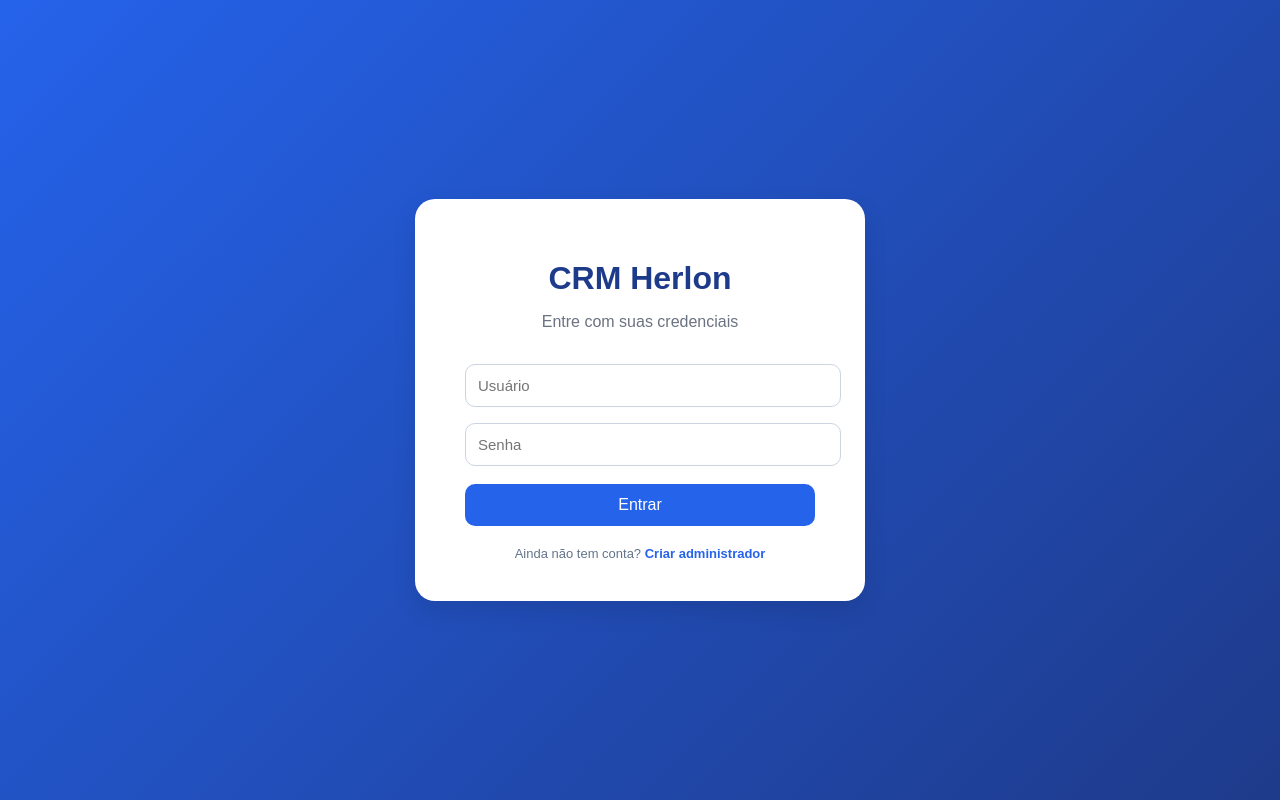
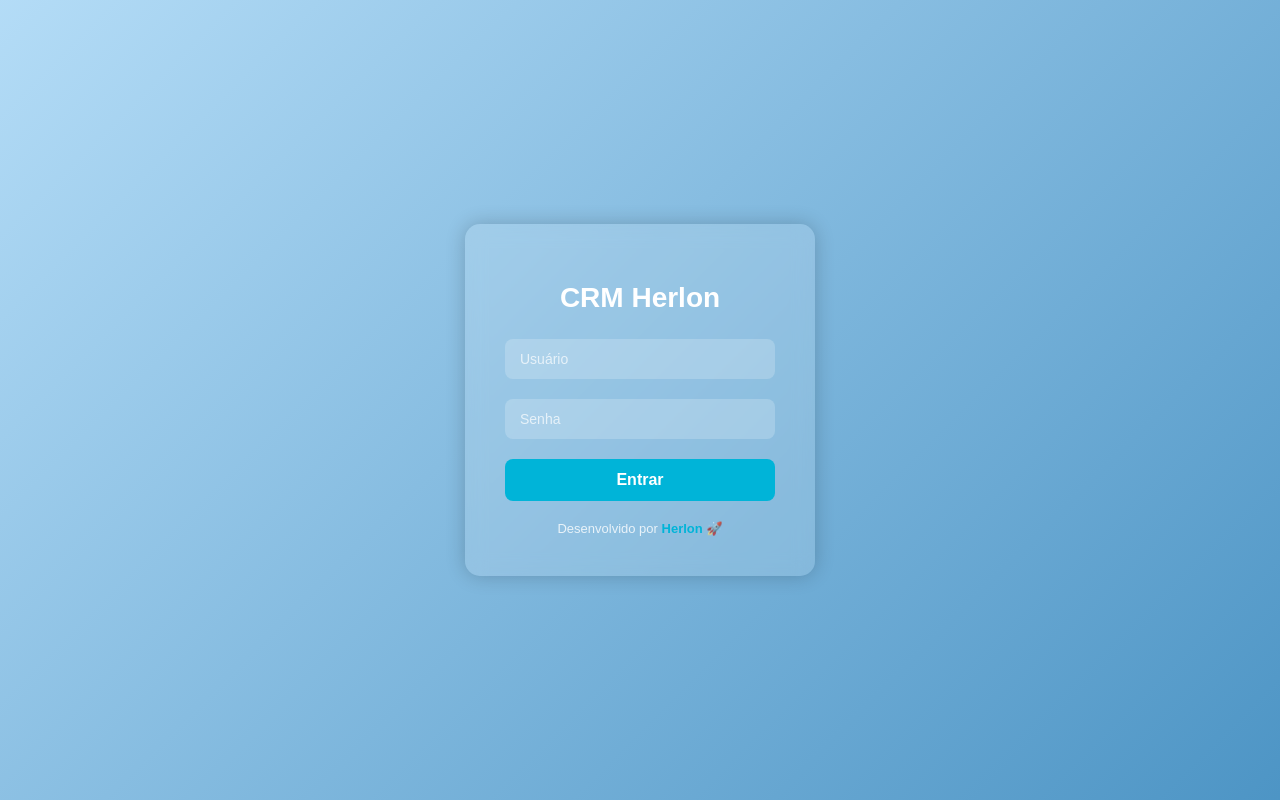
Before and after one commit to herlon878-eng/crm-herlon, a Flask app: template templates/login.html in a window 1280 px wide. Run offline with Flask 3, Linux system fonts and the light colour scheme; the template is opened without the code that fills it, so the values that code supplies are empty.

Commit message:
Update login.html

```diff
--- a/templates/login.html
+++ b/templates/login.html
@@ -1,112 +1,115 @@
 <!DOCTYPE html>
-<html lang="pt-br">
+<html lang="pt-BR">
 <head>
   <meta charset="UTF-8">
   <meta name="viewport" content="width=device-width, initial-scale=1.0">
-    <title>Login | CRM Herlon</title>
+  <title>Login - CRM Herlon</title>
   <style>
+    * {
+      box-sizing: border-box;
+      font-family: 'Poppins', sans-serif;
+    }
+
     body {
-            font-family: "Poppins", sans-serif;
-            background: linear-gradient(135deg, #2563eb, #1e3a8a);
+      margin: 0;
+      padding: 0;
       height: 100vh;
-            margin: 0;
+      background: linear-gradient(-45deg, #0f4c75, #3282b8, #bbe1fa, #1b262c);
+      background-size: 400% 400%;
+      animation: gradient 10s ease infinite;
       display: flex;
       justify-content: center;
       align-items: center;
-            color: #333;
+    }
+
+    @keyframes gradient {
+      0% { background-position: 0% 50%; }
+      50% { background-position: 100% 50%; }
+      100% { background-position: 0% 50%; }
     }
 
     .login-container {
-            background: #fff;
-            padding: 40px 50px;
-            border-radius: 20px;
-            box-shadow: 0 10px 25px rgba(0, 0, 0, 0.1);
+      background: rgba(255, 255, 255, 0.15);
+      backdrop-filter: blur(10px);
+      border-radius: 15px;
+      padding: 40px;
+      width: 350px;
+      box-shadow: 0 0 20px rgba(0,0,0,0.2);
+      color: white;
       text-align: center;
-            width: 350px;
     }
 
-        h1 {
-            color: #1e3a8a;
-            margin-bottom: 10px;
+    .login-container h1 {
+      margin-bottom: 25px;
+      font-size: 28px;
+      font-weight: 600;
     }
 
-        p {
-            color: #6b7280;
-            margin-bottom: 25px;
+    .input-field {
+      position: relative;
+      margin-bottom: 20px;
     }
 
-        input {
+    .input-field input {
       width: 100%;
-            padding: 12px;
-            margin: 8px 0;
-            border-radius: 10px;
-            border: 1px solid #cbd5e1;
-            font-size: 15px;
+      padding: 12px 15px;
+      border: none;
+      border-radius: 8px;
+      outline: none;
+      font-size: 14px;
+      background: rgba(255,255,255,0.2);
+      color: white;
+    }
+
+    .input-field input::placeholder {
+      color: rgba(255,255,255,0.7);
     }
 
     button {
-            background-color: #2563eb;
+      width: 100%;
+      padding: 12px;
+      background: #00b4d8;
+      border: none;
+      border-radius: 8px;
       color: white;
-            border: none;
-            border-radius: 10px;
-            padding: 12px;
-            width: 100%;
       font-size: 16px;
+      font-weight: 600;
       cursor: pointer;
-            margin-top: 10px;
-            transition: 0.3s;
+      transition: all 0.3s ease;
     }
 
     button:hover {
-            background-color: #1e40af;
+      background: #0077b6;
+      transform: scale(1.02);
     }
 
-        .msg {
-            background: #fee2e2;
-            color: #b91c1c;
-            padding: 8px;
-            border-radius: 8px;
-            margin-bottom: 10px;
-            font-size: 14px;
+    .footer-text {
+      margin-top: 20px;
+      font-size: 13px;
+      color: rgba(255,255,255,0.8);
     }
 
-        .footer {
-            font-size: 13px;
-            margin-top: 20px;
-            color: #64748b;
-        }
-
-        .footer a {
-            color: #2563eb;
-            text-decoration: none;
+    .footer-text span {
       font-weight: bold;
-        }
-
-        .footer a:hover {
-            text-decoration: underline;
+      color: #00b4d8;
     }
   </style>
 </head>
 <body>
-
   <div class="login-container">
     <h1>CRM Herlon</h1>
-        <p>Entre com suas credenciais</p>
-
-        {% if mensagem %}
-        <div class="msg">{{ mensagem }}</div>
-        {% endif %}
-
-        <form action="/login" method="POST">
-            <input type="text" name="usuario" placeholder="Usuário" required>
+    <form method="POST">
+      <div class="input-field">
+        <input type="text" name="username" placeholder="Usuário" required>
+      </div>
+      <div class="input-field">
         <input type="password" name="senha" placeholder="Senha" required>
+      </div>
       <button type="submit">Entrar</button>
     </form>
-
-        <div class="footer">
-            Ainda não tem conta? <a href="/criar_admin">Criar administrador</a>
+    <div class="footer-text">
+      Desenvolvido por <span>Herlon</span> 🚀
     </div>
   </div>
-
 </body>
 </html>
```
Lines whose indentation alone changed are shown as unchanged.
